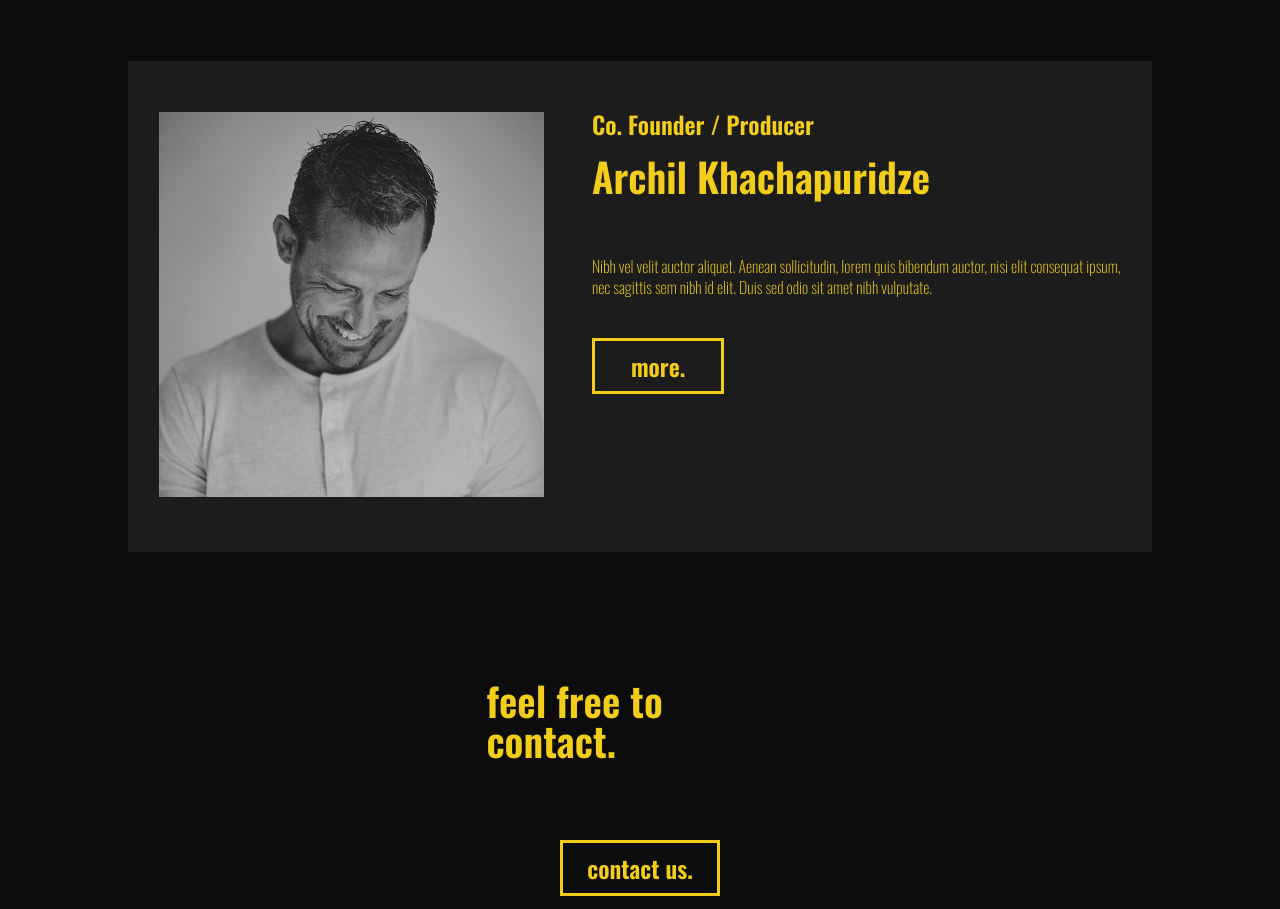
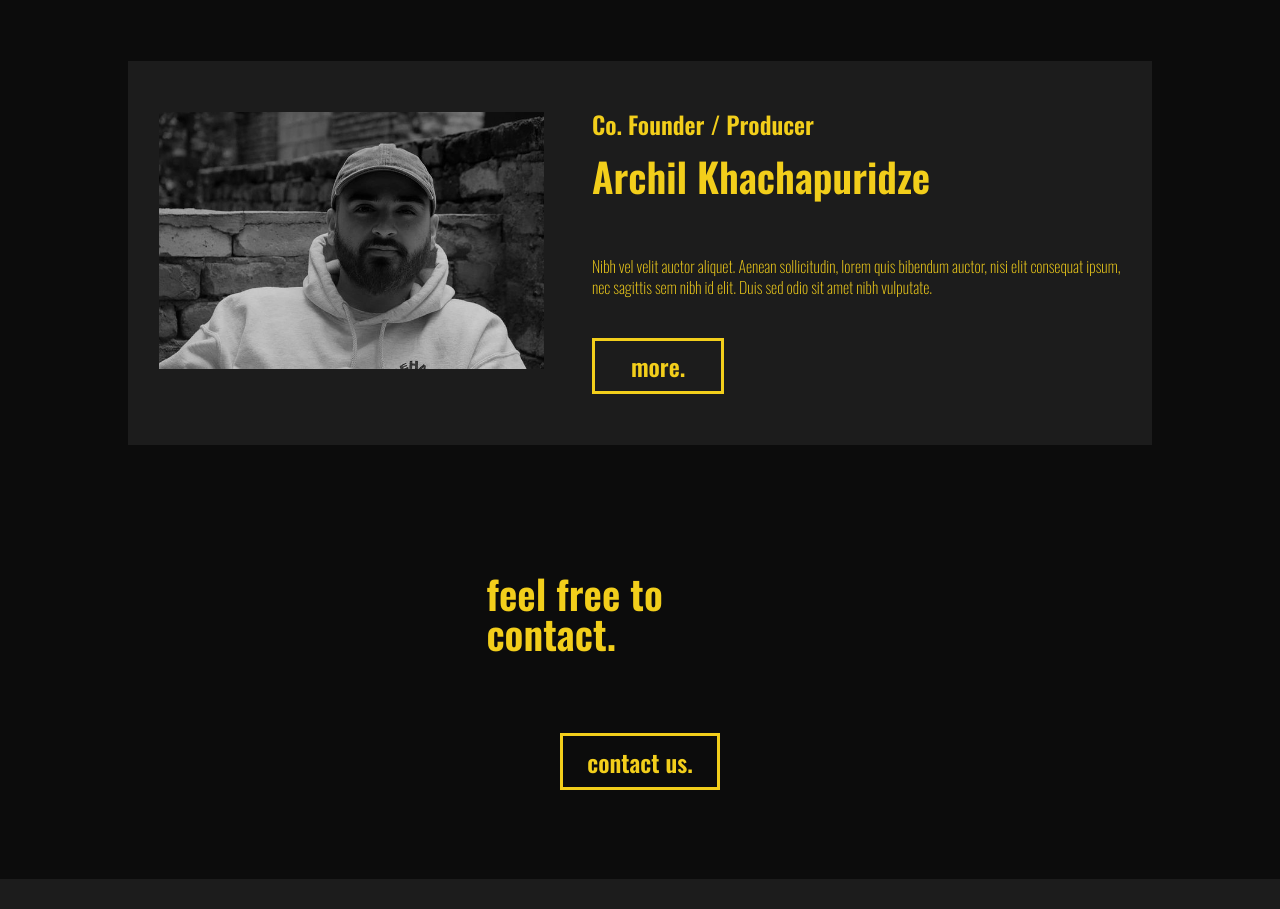
Before and after one commit to lukabakuradzee/locationsound, a plain HTML site: page index.html in a window 1280 px wide. Shown: the part 4259-5168 px from the top of the page. After the commit the page ends 5138 px from the top, so only its background shows below. Drawn offline with nearby package versions, Linux system fonts and the light colour scheme.

Commit message:
Update index.html

```diff
--- a/index.html
+++ b/index.html
@@ -243,7 +243,7 @@
 
   <div class="div_founder_info">
     <div class="founder_photo_box">
-      <img class="achi_photo" src="photos/achiphoto.jpeg" alt="achiimage">
+      <img class="achi_photo" src="photos/69761163_522474898522879_8900374056622701773_n.jpg" alt="achiimage">
     </div>
     <div class="achi_about_home">
       <h3>Co. Founder / Producer</h3>
```
